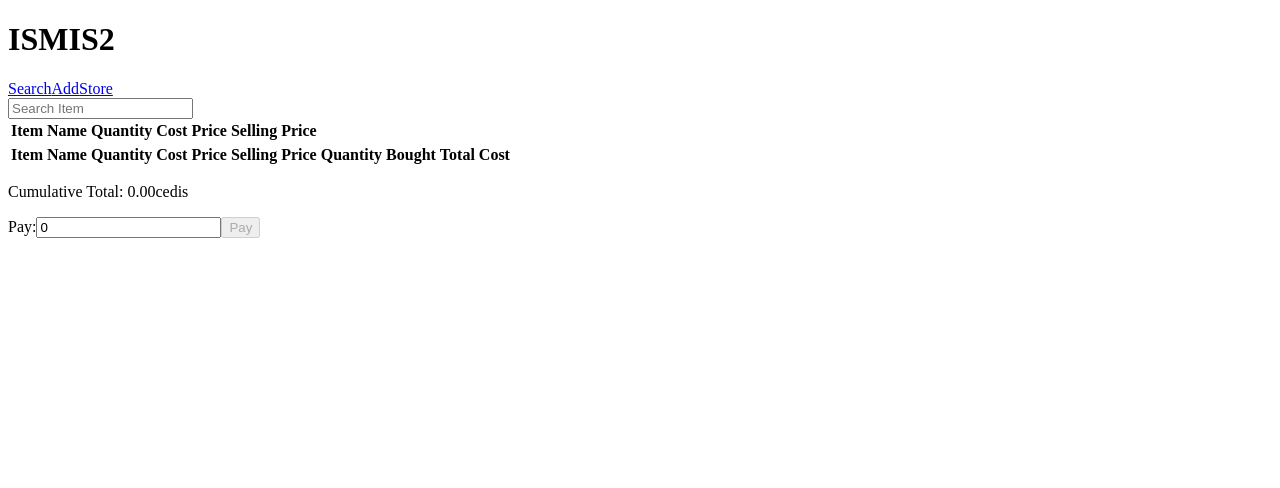
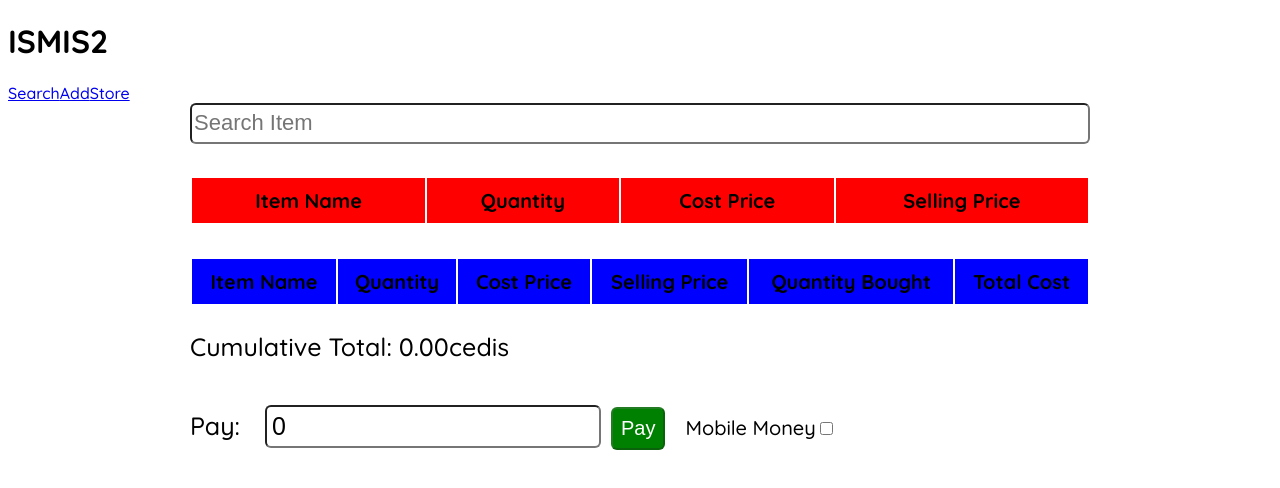
Before and after one commit to spydaspider/ISMIS, a React (Create React App) app: page / in a window 1280 px wide. Shown: the top 488 px of the page. Built offline with nearby package versions, Linux system fonts and the light colour scheme; data requests are answered from the project's data file.

Commit message:
Added test styles

```diff
--- a/data/db.json
+++ b/data/db.json
@@ -54,6 +54,76 @@
     }
   ],
   "sales": [
-
+    {
+      "itemName": "Amoxaclin 8",
+      "quantity": 7,
+      "costPrice": 34.5,
+      "sellingPrice": 54.4,
+      "bought": 3,
+      "totalCost": 163.2,
+      "date": "2022-09-21",
+      "time": "01:10:05.267Z",
+      "id": 1
+    },
+    {
+      "itemName": "Amoxaclin 8",
+      "quantity": 7,
+      "costPrice": 34.5,
+      "sellingPrice": 54.4,
+      "bought": 4,
+      "totalCost": 217.6,
+      "date": "2022-09-21",
+      "time": "04:46:41.339Z",
+      "momo": false,
+      "id": 2
+    },
+    {
+      "itemName": "Ginger",
+      "quantity": 8,
+      "costPrice": 344.5,
+      "sellingPrice": 564.4,
+      "bought": 2,
+      "totalCost": 1128.8,
+      "date": "2022-09-21",
+      "time": "04:57:47.025Z",
+      "momo": false,
+      "id": 3
+    },
+    {
+      "itemName": "twecuit",
+      "quantity": 3,
+      "costPrice": 344.6,
+      "sellingPrice": 564.4,
+      "bought": 1,
+      "totalCost": 564.4,
+      "date": "2022-09-21",
+      "time": "04:57:53.849Z",
+      "momo": false,
+      "id": 4
+    },
+    {
+      "itemName": "Amoxaclin 8",
+      "quantity": 7,
+      "costPrice": 34.5,
+      "sellingPrice": 54.4,
+      "bought": 1,
+      "totalCost": 54.4,
+      "date": "2022-09-21",
+      "time": "04:59:47.578Z",
+      "momo": false,
+      "id": 5
+    },
+    {
+      "itemName": "Ginger",
+      "quantity": 8,
+      "costPrice": 344.5,
+      "sellingPrice": 564.4,
+      "bought": 2,
+      "totalCost": 1128.8,
+      "date": "2022-09-21",
+      "time": "05:00:27.937Z",
+      "momo": false,
+      "id": 6
+    }
   ]
 }
--- a/src/HomePage.js
+++ b/src/HomePage.js
@@ -63,7 +63,9 @@ const HomePage = () =>{
        const handlePlus = (itemName) =>
         {
 
-
+            let dateTime = new Date();
+            let time = dateTime.toISOString().split('T')[1];
+            let date = dateTime.toISOString().split('T')[0];
 
             let buyingList = [];
             let searchCounter = 0;
@@ -79,6 +81,8 @@ const HomePage = () =>{
             setPayable(true);
             setInvalidAmount(false);
             setEmptyCart(false);
+            setBalance(false);
+            setNoBalance(false);
             if(items.length !== 0)
             {
                 items.forEach((ct)=>{
@@ -100,7 +104,7 @@ const HomePage = () =>{
                 {
 
                     setShowCart(false);
-                    let cartObj = new CreateCart(itemName,Number(quantity),Number(costPrice),Number(sellingPrice),Number(bought),Number(sellingPrice));
+                    let cartObj = new CreateCart(itemName,Number(quantity),Number(costPrice),Number(sellingPrice),Number(bought),Number(sellingPrice),date,time,false);
                     cart.push(cartObj);
                 Store.addLocalStorage('cart', cart);
                 setShowCart(true);
@@ -122,7 +126,7 @@ const HomePage = () =>{
                     {
 
 
-                        let cartObj = new CreateCart(itemName,Number(quantity),Number(costPrice),Number(sellingPrice),Number(bought),Number(totalCost));
+                        let cartObj = new CreateCart(itemName,Number(quantity),Number(costPrice),Number(sellingPrice),Number(bought),Number(totalCost),date,time,false);
                         cart.push(cartObj);
                         Store.addLocalStorage('cart', cart);
 
@@ -171,11 +175,16 @@ const HomePage = () =>{
              if((amount <= 0)||(amount === ''))
              {
                setInvalidAmount(true);
+               setBalance(false);
+               setNoBalance(false);
+               setEmptyCart(false);
              }
              else if(cart.length === 0)
              {
                 setInvalidAmount(false);
                 setEmptyCart(true);
+                setBalance(false);
+                setNoBalance(false);
              }
              else{
                 setInvalidAmount(false);
@@ -203,31 +212,64 @@ const HomePage = () =>{
                         headers: {"Content-type": "Application/json"},
                         body: JSON.stringify(ct)
                      })
+
                      })
 
+                   localStorage.removeItem('cart');
 
 
 
                }
-               else if(Number(total).toFixed(2) === Number(amount).toFixed(2))
+               else if(Number(total) === Number(amount))
                {
 
                   setBalance(false);
                   setNoBalance(true);
+                  setLessAmount(false);
                   let cart = Store.getLocalStorage('cart');
                   cart.forEach((ct)=>{
                      fetch('http://localhost:8000/sales',{
                      method: "POST",
                      headers: {"Content-type": "Application/json"},
                      body: JSON.stringify(ct)
+                  }).then(()=>{
+                    console.log("sent");
+                 })
                   })
-                  })
+                  localStorage.removeItem('cart');
 
 
                }
 
 
              }
+        }
+        const handleCheckBox = (e)=>{
+            let cart = Store.getLocalStorage('cart');
+             if(e.checked)
+            {
+
+                if(cart.length !== 0)
+                {
+                    cart.forEach((crt)=>{
+                        crt.momo = true;
+                    })
+                }
+
+                 Store.addLocalStorage('cart',cart);
+
+            }
+            else
+            {
+                if(cart.length !== 0)
+                {
+                    cart.forEach((crt)=>{
+                        crt.momo = false;
+                    })
+                }
+
+                 Store.addLocalStorage('cart',cart);
+            }
         }
         const handleMinus = (itemName) =>
         {
@@ -295,7 +337,7 @@ const HomePage = () =>{
         <div className = "home-content">
         <div className = "search-wrapper">
             {finishedItemError && <p className = "f-i-error">No more of the items can be found.</p>}
-        <input type = "text" onKeyUp = {(e)=>handleKeyUp(e.target.value)} placeholder = "Search Item"/>
+        <input type = "text" className = "search" onKeyUp = {(e)=>handleKeyUp(e.target.value)} placeholder = "Search Item"/>
         <table className = "search-table">
                 <tr>
                     <th>Item Name</th>
@@ -313,12 +355,12 @@ const HomePage = () =>{
                     <td>{item.quantity}</td>
                     <td>{item.costPrice}cedis</td>
                     <td>{item.sellingPrice}cedis</td>
-                    {showAddButton && <button onClick = {() => handlePlus(item.itemName)}>+</button>}
-                    {!showAddButton && <button onClick = {handlePlus}disabled>+</button>}
+                    {showAddButton && <button className = "plus" onClick = {() => handlePlus(item.itemName)}>+</button>}
+                    {!showAddButton && <button className = "plus" onClick = {handlePlus}disabled>+</button>}
 
 
 
-                    <button onClick =  {() => handleMinus(item.itemName)}>-</button>
+                    <button className = "minus" onClick =  {() => handleMinus(item.itemName)}>-</button>
 
 
                 </tr>
@@ -359,12 +401,15 @@ const HomePage = () =>{
             {emptyCart && <p className = "empty-cart-error">There is nothing to pay for, click the add button</p>}
             {lessAmount && <p className = "less-amount-error">Amount is less than the total.</p>}
             {balance && <p className = "balance">Payment was successful with a balance of {handleBalance().toFixed(2)}cedis</p>}
-            {noBalance && <p className = "no-balance">Payment was successfull with no balance</p>}
+            {noBalance && <p className = "no-balance">Payment was successful with no balance</p>}
             <form onSubmit = {(e)=>handlePay(e,ctTotal())}className = "payment-form">
             <label className = "pay-label">Pay:</label>
-            <input type = "number" value = {amount}  onChange = {(e)=>setAmount(e.target.value)} placeholder = "amount"/>
-            {payable && <button>Pay</button>}
-            {!payable && <button disabled>Pay</button>}
+            <input type = "number" value = {amount} className = "pay-field" onChange = {(e)=>setAmount(e.target.value)} placeholder = "amount"/>
+            {payable && <button className = "pay-button">Pay</button>}
+            {!payable && <button className = "pay-button" disabled>Pay</button>}
+            <label className = "momo">Mobile Money</label>
+            <input type = "checkbox" onChange = {(e)=>handleCheckBox(e.target)} value = "mobile money"/>
+
 
             </form>
         </div>
--- a/src/helpers/createCart.js
+++ b/src/helpers/createCart.js
@@ -1,5 +1,5 @@
 export default class CreateCart{
-    constructor(itemName,quantity,costPrice,sellingPrice,bought,totalCost)
+    constructor(itemName,quantity,costPrice,sellingPrice,bought,totalCost,date,time,momo)
     {
         this.itemName = itemName;
         this.quantity = quantity;
@@ -7,6 +7,9 @@ export default class CreateCart{
         this.sellingPrice = sellingPrice;
         this.bought = bought;
         this.totalCost = totalCost;
+        this.date = date;
+        this.time = time;
+        this.momo = false;
     }
 
 }
--- a/src/index.css
+++ b/src/index.css
@@ -0,0 +1,152 @@
+@import url('https://fonts.googleapis.com/css2?family=Quicksand:wght@300;400;500;600;700&display=swap');
+body{
+    font-family: "Quicksand";
+    font-weight: 500;
+}
+.search-wrapper{
+max-width: 900px;
+margin: auto;
+display: flex;
+flex-direction: column;
+padding-bottom: 3em;
+
+}
+.search{
+    height: 35px;
+    border-radius: 6px;
+    font-size: 22px  ;
+
+}
+.search-table{
+    margin-top: 2em;
+}
+.search-table th{
+    background: red;
+    padding: 0.5em;
+    font-size: 20px;
+}
+.search-table td{
+    background: rgb(241, 241, 241);
+    padding: 0.5em;
+    font-size: 20px;
+}
+.cart-table{
+    margin-top: 2em;
+}
+.cart-table th{
+   background: blue;
+   padding: 0.5em;
+   font-size: 20px;
+}
+.cart-table td{
+    background: rgb(241, 241, 241);
+    padding: 0.5em;
+    font-size: 20px;
+}
+.cumulative-total{
+    font-size: 25px;
+    margin-top: 1em;
+}
+.pay-label{
+    font-size: 25px;
+    margin-top: 1em;
+}
+.pay-field{
+    font-size: 25px;
+    padding: 0.2em;
+    margin-left: 1em;
+    border-radius: 6px;
+
+}
+.pay-button{
+    background: green;
+    color: #fff;
+    border-radius:6px;
+    padding: 0.4em;
+    font-size: 20px;
+    margin-left:0.5em;
+    margin-top: 1em;
+
+
+}
+.momo{
+    margin-left: 1em;
+    font-size: 20px;
+}
+.plus{
+    padding: 0.5em;
+    font-size: 20px;
+    width: 50px;
+    background: blue;
+    color: white;
+}
+.minus{
+    padding: 0.5em;
+    font-size: 20px;
+    width: 50px;
+    background: red;
+    color: white;
+}
+.invalid-amount-error{
+    background: red;
+    font-size: 20px;
+    text-align: center;
+    margin: 0 auto;
+    color: #fff;
+    border-radius: 6px;
+    width: 100%;
+    padding: 0.5em;
+
+}
+.less-amount-error{
+    background: red;
+    font-size: 20px;
+    text-align: center;
+    margin: 0 auto;
+    color: #fff;
+    border-radius: 6px;
+    width: 100%;
+    padding: 0.5em;
+}
+.empty-cart-error{
+    background: red;
+    font-size: 20px;
+    text-align: center;
+    margin: 0 auto;
+    color: #fff;
+    border-radius: 6px;
+    width: 100%;
+    padding: 0.5em;
+}
+.balance{
+    background: green;
+    font-size: 20px;
+    text-align: center;
+    margin: 0 auto;
+    color: #fff;
+    border-radius: 6px;
+    width: 100%;
+    padding: 0.5em;
+}
+.no-balance{
+    background: green;
+    font-size: 20px;
+    text-align: center;
+    margin: 0 auto;
+    color: #fff;
+    border-radius: 6px;
+    width: 100%;
+    padding: 0.5em;
+
+}
+.f-i-error{
+    background: red;
+    font-size: 20px;
+    text-align: center;
+    margin: 0 auto;
+    color: #fff;
+    border-radius: 6px;
+    width: 98%;
+    padding: 0.5em;
+
+}
```
